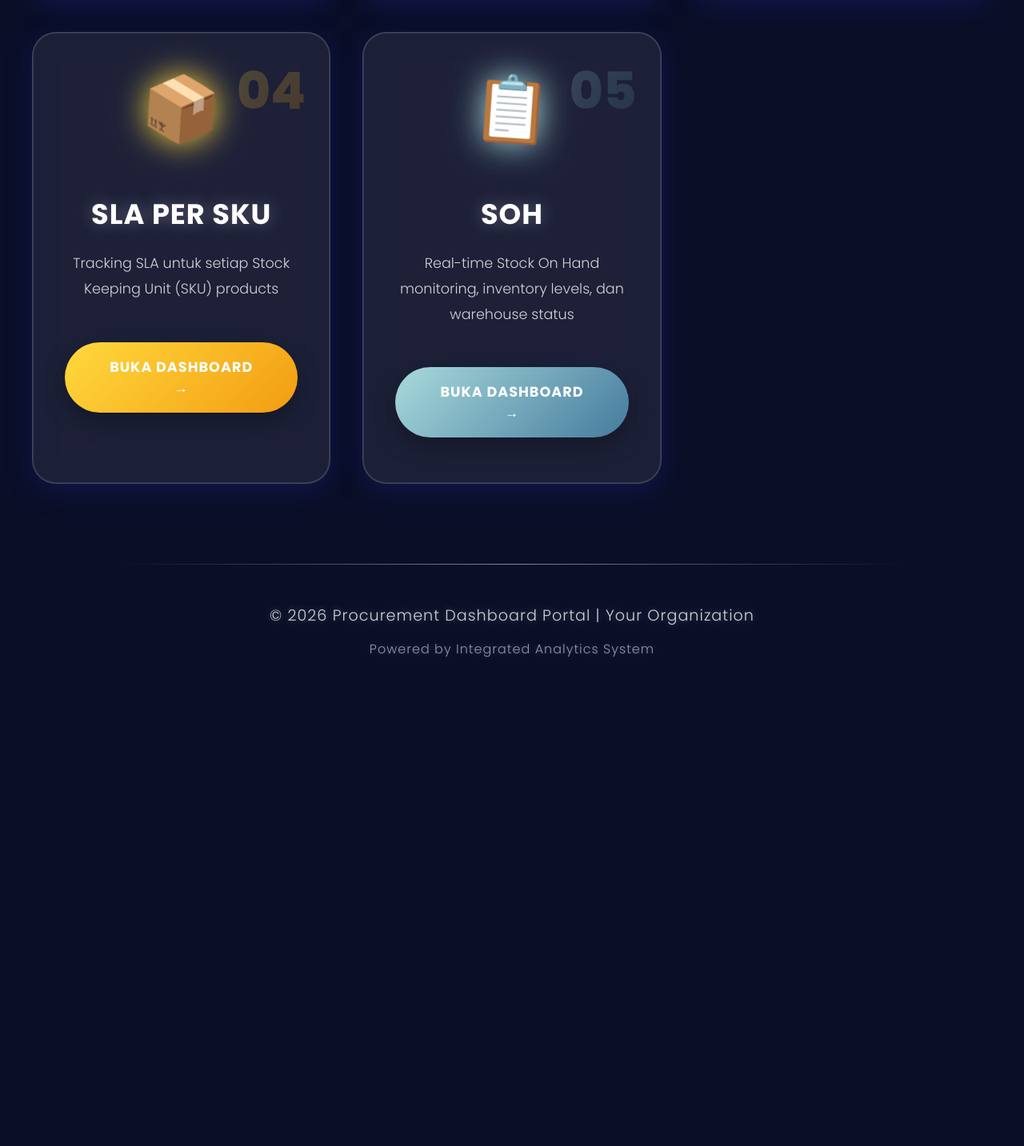
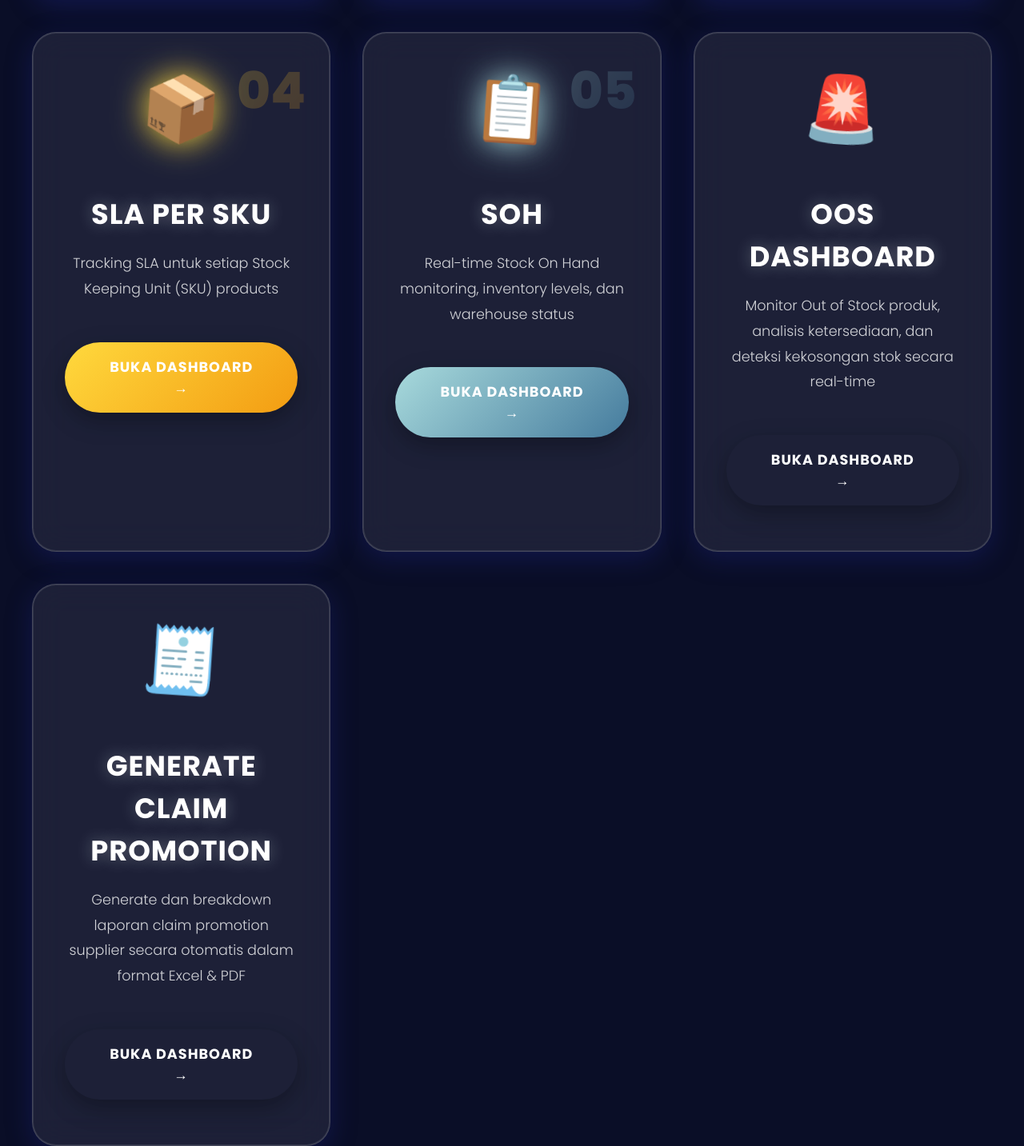
Before and after one commit to Procurementanalys/ALLINONE-PROC, a plain HTML site: page index.html in a window 1280 px wide. Shown: the part 926-2359 px from the top of the page at 80% size. Before the commit the page ends 1820 px from the top, so only its background shows below. Drawn offline with Linux system fonts and the light colour scheme.

Commit message:
Add files via upload

```diff
--- a/index.html
+++ b/index.html
@@ -643,6 +643,28 @@
                 <span class="dashboard-link">Buka Dashboard →</span>
             </a>
 
+            <!-- DASHBOARD 6: OOS Dashboard -->
+            <a href="https://procurementanalys.github.io/OOSdashboard/" class="dashboard-card" target="_blank">
+                <div class="dashboard-number">06</div>
+                <div class="dashboard-icon">🚨</div>
+                <div class="dashboard-title">OOS Dashboard</div>
+                <div class="dashboard-description">
+                    Monitor Out of Stock produk, analisis ketersediaan, dan deteksi kekosongan stok secara real-time
+                </div>
+                <span class="dashboard-link">Buka Dashboard →</span>
+            </a>
+
+            <!-- DASHBOARD 7: Generate Claim Promotion -->
+            <a href="https://procurementanalys.github.io/Claim-Promotion/" class="dashboard-card" target="_blank">
+                <div class="dashboard-number">07</div>
+                <div class="dashboard-icon">🧾</div>
+                <div class="dashboard-title">Generate Claim Promotion</div>
+                <div class="dashboard-description">
+                    Generate dan breakdown laporan claim promotion supplier secara otomatis dalam format Excel & PDF
+                </div>
+                <span class="dashboard-link">Buka Dashboard →</span>
+            </a>
+
         </div>
 
         <div class="footer">
```
